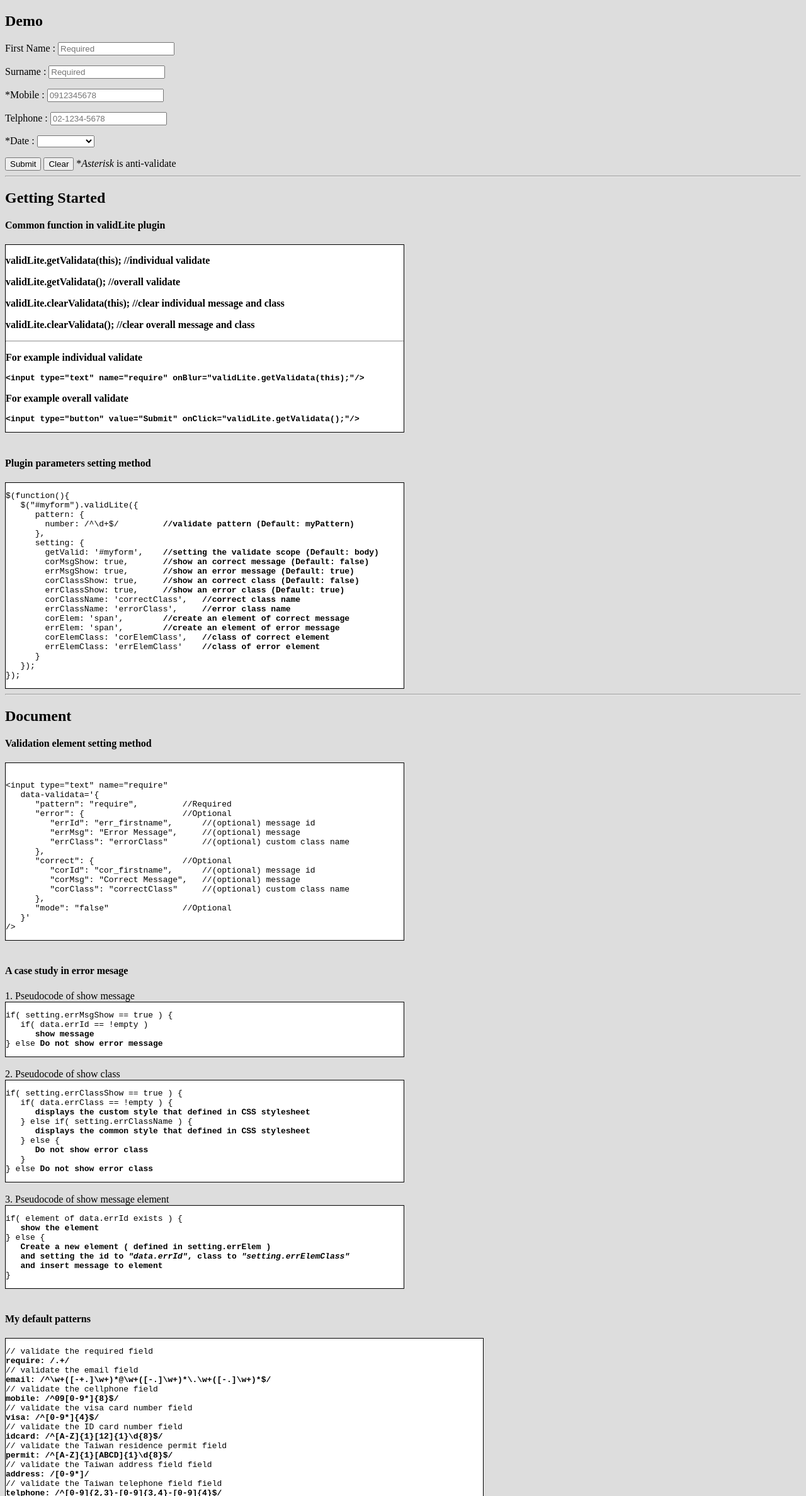
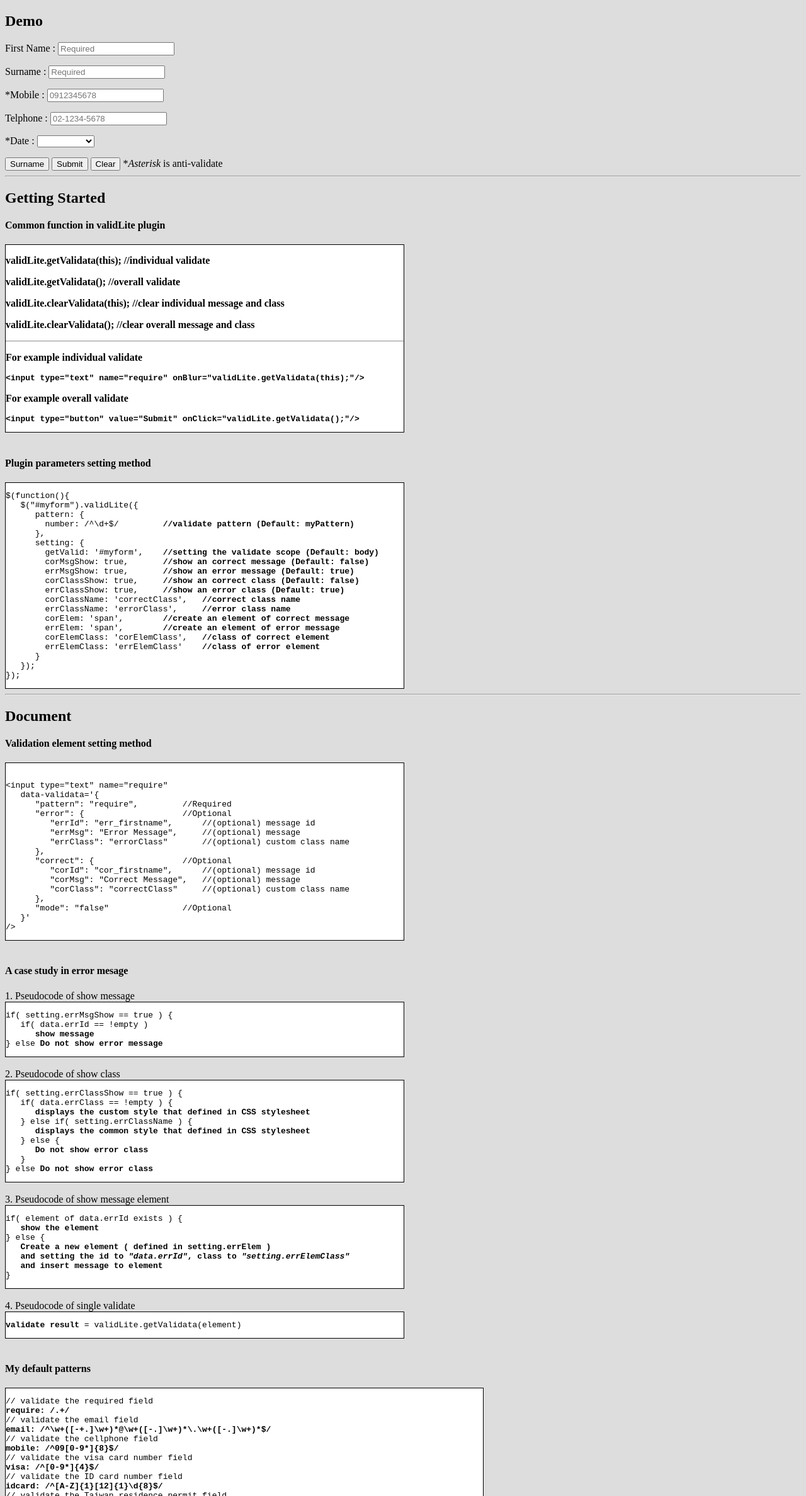
Before and after one commit to xenophon566/html5.validLite, a plain HTML site: page myValidLite.html in a window 1280 px wide. Shown: the top 2376 px of the page at 63% size. Drawn offline with Linux system fonts and the light colour scheme.

Commit message:
20140318_by_ShawnWu single validate
return the single validate result to getValidata( element )

```diff
--- a/js/validLite.js
+++ b/js/validLite.js
@@ -120,7 +120,7 @@ jQuery.fn.validLite = function(settings) {
 			});
 			if( validstatus ) validLite.clearValidata();
 			return validstatus ? true : false;
-		}
+		} else return $(e).data("validstatus") || 0;
 	}
 
 	this.clearValidata = function(e) {
--- a/myValidLite.html
+++ b/myValidLite.html
@@ -28,6 +28,9 @@ $(function(){
 		}
 	});
 });
+function validLiteBtn(valid_Id) {	//Get the single validate result
+	alert( !!validLite.getValidata('input[name="'+valid_Id+'"]') );
+}
 </script>
 </head>
 <body>
@@ -116,6 +119,7 @@ $(function(){
 		<option value="2013-12-05">2013-12-05</option>
 		</select>
 	</p>
+	<input type="button" value="Surname" onClick="validLiteBtn('surname');"/>
 	<input type="button" value="Submit" onClick="validLite.getValidata();"/>
 	<input type="button" value="Clear" onClick="validLite.clearValidata();"/>
 	<span>*<i>Asterisk</i> is anti-validate</span>
@@ -213,6 +217,11 @@ if( element of data.errId exists ) {
 }
 </pre></div><br>
 
+4. Pseudocode of single validate
+<div class="textbox"><pre>
+<b>validate result</b> = validLite.getValidata(element)
+</pre></div><br>
+
 <h4>My default patterns</h4>
 <div class="textbox" style="width:60%;"><pre>
 // validate the required field
```
